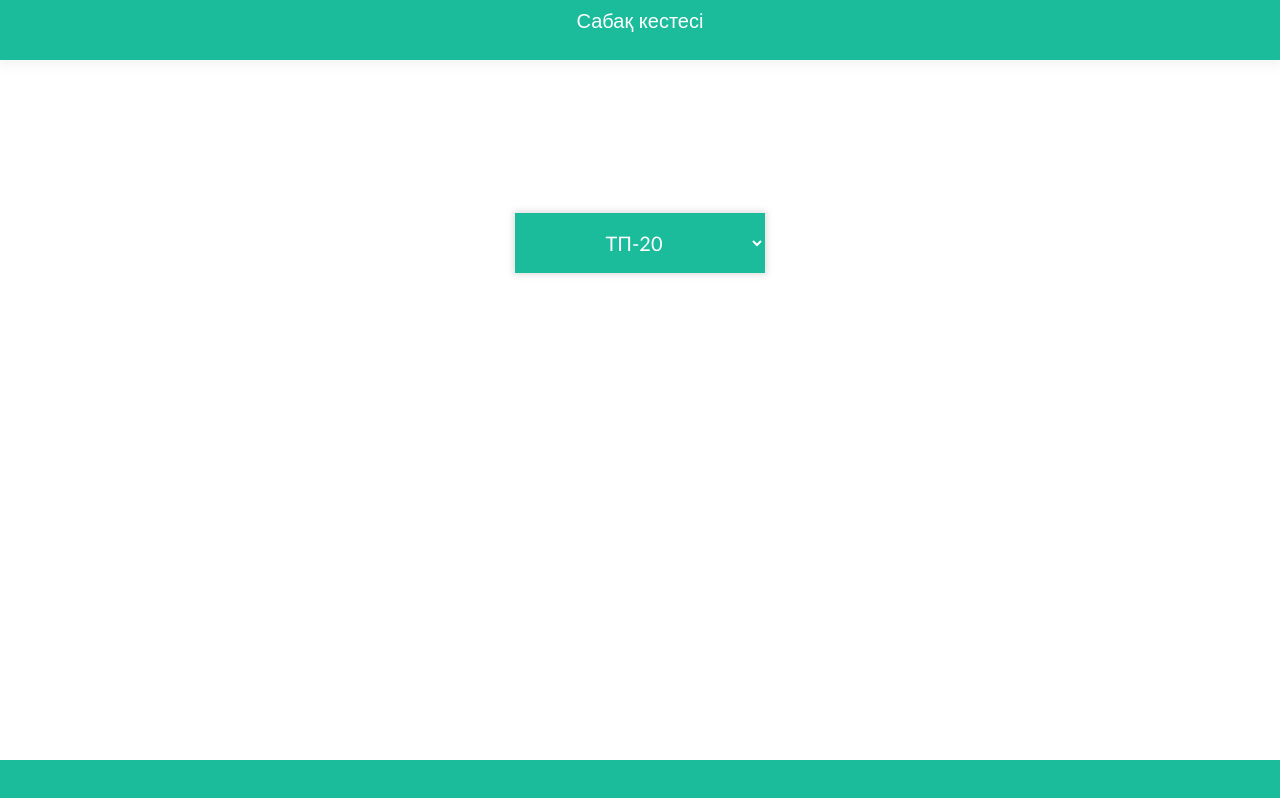
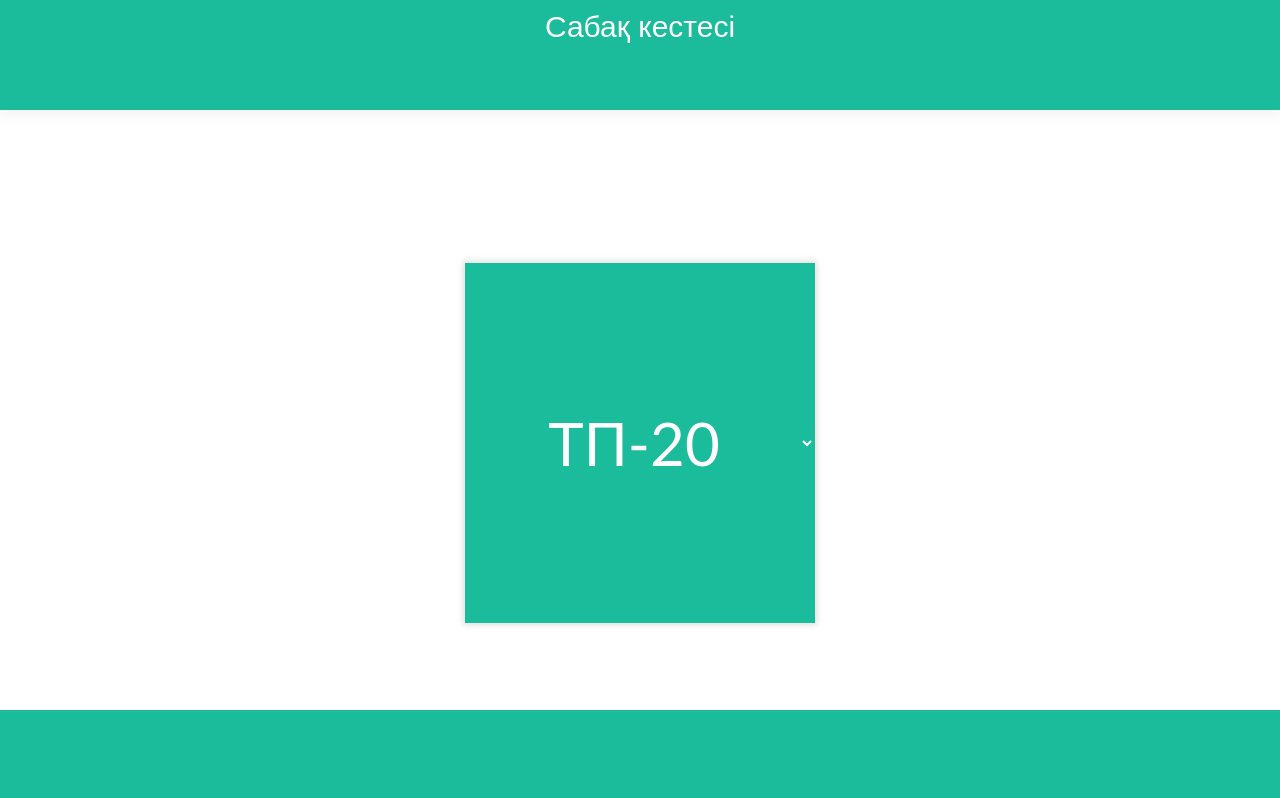
Before and after one commit to Gunsis/Gunsis.github.io, a plain HTML site: page emty.html in a window 1280 px wide. Drawn offline with Linux system fonts and the light colour scheme.

Commit message:
Update emty.html

```diff
--- a/emty.html
+++ b/emty.html
@@ -18,12 +18,12 @@
 			#header {
 				padding-top: 10px;
 				width: 100%;
-				height: 50px;
+				height: 100px;
 				background-color: #1abc9c;
 				color: white;
 				text-align: center;
 				font-family: sans-serif;
-				font-size: 20px;
+				font-size: 30px;
 				-webkit-box-shadow: 0 3px 10px 3px rgba(147,147,147,0.09) ;
   				box-shadow: 0 3px 10px 3px rgba(147,147,147,0.09) ;
 			}
@@ -32,14 +32,14 @@
 				left:0px;
 				bottom: 0px;
 				width: 100%;
-				height: 40px;
+				height: 90px;
 				background-color: #1abc9c;
 			}
 			.select {
-				width: 250px;
-				height: 3em;
+				width: 350px;
+				height: 6em;
 				text-align: center;
-				font: normal 20px/normal "Trebuchet MS", Helvetica, sans-serif;
+				font: normal 60px/normal "Trebuchet MS", Helvetica, sans-serif;
 				color: white;
 				background: #1abc9c;
   				-webkit-box-shadow: 0 0 6px 2px rgba(137,137,137,0.26) ;
```
